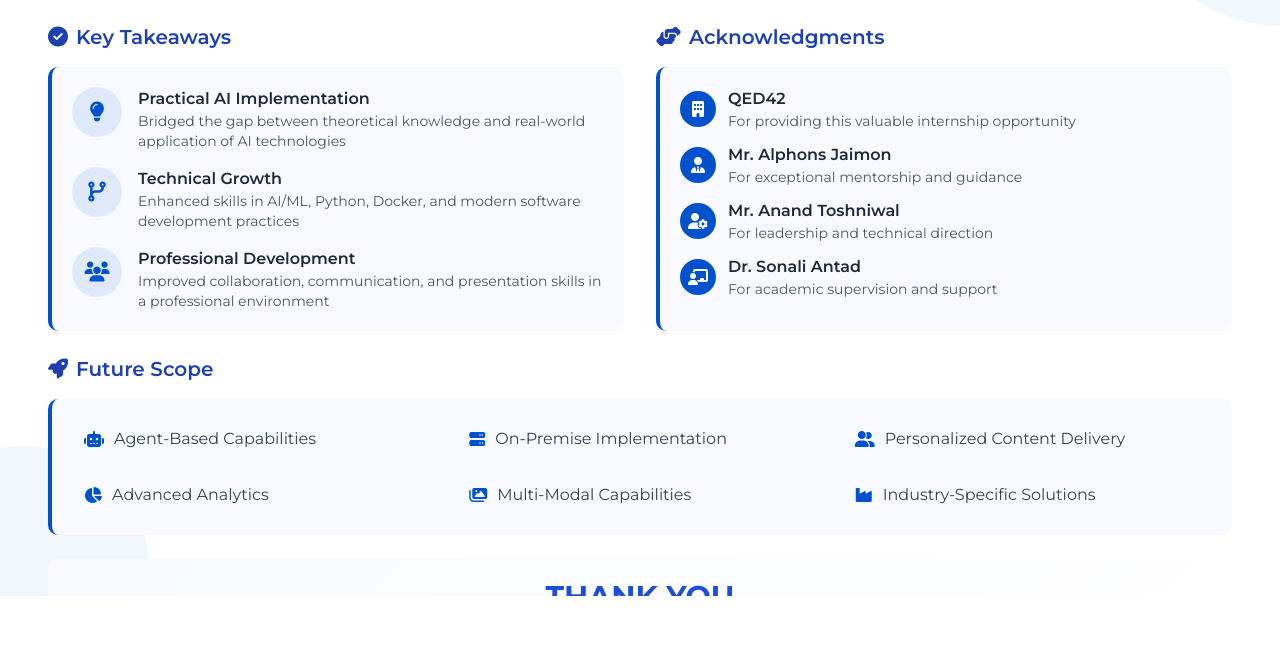
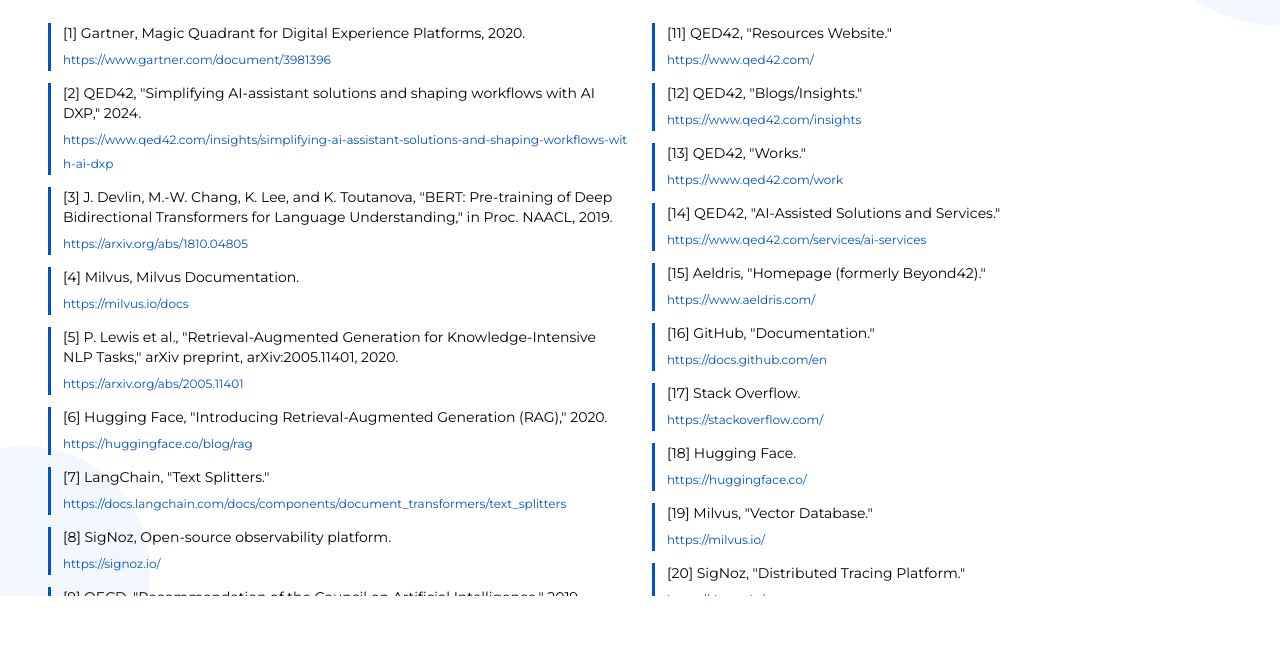
Before and after one commit to akshayram1/ai_ppt, a plain HTML site: page slide12.html in a window 1280 px wide. Shown: the part 124-784 px from the top of the page. Drawn offline with nearby package versions, Linux system fonts and the light colour scheme.

Commit message:
Add slide 13 and update slide count; change slide 12 title to "References"

```diff
--- a/slide12.html
+++ b/slide12.html
@@ -1,10 +1,11 @@
+
 <!DOCTYPE html>
 <html lang="en">
 
 <head>
     <meta charset="UTF-8">
     <meta name="viewport" content="width=device-width, initial-scale=1.0">
-    <title>Conclusion</title>
+    <title>References</title>
     <link href="https://cdn.jsdelivr.net/npm/tailwindcss@2.2.19/dist/tailwind.min.css" rel="stylesheet">
     <link rel="stylesheet" href="https://cdn.jsdelivr.net/npm/@fortawesome/fontawesome-free@6.4.0/css/all.min.css">
     <link href="https://fonts.googleapis.com/css2?family=Montserrat:wght@300;400;500;600;700&display=swap"
@@ -49,73 +50,26 @@
             z-index: 10;
         }
 
-        .summary-card {
-            border-radius: 10px;
-            transition: all 0.3s ease;
-            border-left: 4px solid #0052cc;
-            background-color: #f8faff;
-        }
-
-        .summary-card:hover {
-            transform: translateY(-5px);
-            box-shadow: 0 10px 15px -3px rgba(0, 0, 0, 0.1), 0 4px 6px -2px rgba(0, 0, 0, 0.05);
-        }
-
-        .icon-circle {
-            width: 50px;
-            height: 50px;
-            border-radius: 50%;
-            background-color: rgba(0, 82, 204, 0.1);
-            color: #0052cc;
-            display: flex;
-            align-items: center;
-            justify-content: center;
-            font-size: 20px;
-            margin-right: 16px;
-        }
-
-        .acknowledgment-item {
-            display: flex;
-            align-items: center;
+        .reference-item {
+            border-left: 3px solid #0052cc;
+            padding-left: 12px;
             margin-bottom: 12px;
-        }
-
-        .acknowledgment-icon {
-            width: 36px;
-            height: 36px;
-            border-radius: 50%;
-            background-color: #0052cc;
-            color: white;
-            display: flex;
-            align-items: center;
-            justify-content: center;
-            margin-right: 12px;
-        }
-
-        .future-item {
-            display: flex;
-            align-items: center;
-            padding: 8px 12px;
-            border-radius: 8px;
             transition: all 0.2s ease;
         }
 
-        .future-item:hover {
+        .reference-item:hover {
             background-color: rgba(0, 82, 204, 0.05);
-            transform: translateX(5px);
+            transform: translateX(3px);
         }
 
-        .future-icon {
+        .reference-link {
             color: #0052cc;
-            margin-right: 10px;
-            font-size: 16px;
+            text-decoration: none;
+            word-break: break-all;
         }
 
-        .thank-you-section {
-            text-align: center;
-            padding: 20px;
-            background: linear-gradient(135deg, #f8faff 0%, #ffffff 100%);
-            border-radius: 10px;
+        .reference-link:hover {
+            text-decoration: underline;
         }
 
         .decorative-circle {
@@ -134,169 +88,173 @@
         <div class="decorative-circle" style="width: 250px; height: 250px; bottom: -100px; left: -100px;"></div>
 
         <!-- Logo -->
-        <img src="qed42.png"
-            alt="QED42 Logo" class="logo">
+        <img src="qed42.png" alt="QED42 Logo" class="logo">
 
         <div class="p-12 relative z-10">
             <!-- Title -->
-            <h1 class="title text-center mb-8">CONCLUSION</h1>
+            <h1 class="title text-center mb-8">REFERENCES</h1>
 
-            <div class="grid grid-cols-2 gap-8 mb-6">
-                <!-- Summary Section -->
+            <div class="grid grid-cols-2 gap-6">
                 <div>
-                    <h2 class="text-xl font-semibold text-blue-800 mb-4 flex items-center">
-                        <i class="fas fa-check-circle mr-2"></i> Key Takeaways
-                    </h2>
+                    <div class="reference-item">
+                        <p class="text-sm mb-1">[1] Gartner, Magic Quadrant for Digital Experience Platforms, 2020.</p>
+                        <a href="https://www.gartner.com/document/3981396" target="_blank"
+                            class="reference-link text-xs">
+                            https://www.gartner.com/document/3981396
+                        </a>
+                    </div>
 
-                    <div class="summary-card p-5">
-                        <div class="flex items-start mb-4">
-                            <div class="icon-circle flex-shrink-0">
-                                <i class="fas fa-lightbulb"></i>
-                            </div>
-                            <div>
-                                <h3 class="font-semibold text-gray-800">Practical AI Implementation</h3>
-                                <p class="text-gray-600 text-sm">Bridged the gap between theoretical knowledge and
-                                    real-world application of AI technologies</p>
-                            </div>
-                        </div>
+                    <div class="reference-item">
+                        <p class="text-sm mb-1">[2] QED42, "Simplifying AI-assistant solutions and shaping workflows
+                            with AI DXP," 2024.</p>
+                        <a href="https://www.qed42.com/insights/simplifying-ai-assistant-solutions-and-shaping-workflows-with-ai-dxp"
+                            target="_blank" class="reference-link text-xs">
+                            https://www.qed42.com/insights/simplifying-ai-assistant-solutions-and-shaping-workflows-with-ai-dxp
+                        </a>
+                    </div>
 
-                        <div class="flex items-start mb-4">
-                            <div class="icon-circle flex-shrink-0">
-                                <i class="fas fa-code-branch"></i>
-                            </div>
-                            <div>
-                                <h3 class="font-semibold text-gray-800">Technical Growth</h3>
-                                <p class="text-gray-600 text-sm">Enhanced skills in AI/ML, Python, Docker, and modern
-                                    software development practices</p>
-                            </div>
-                        </div>
+                    <div class="reference-item">
+                        <p class="text-sm mb-1">[3] J. Devlin, M.-W. Chang, K. Lee, and K. Toutanova, "BERT:
+                            Pre-training of Deep Bidirectional Transformers for Language Understanding," in Proc. NAACL,
+                            2019.</p>
+                        <a href="https://arxiv.org/abs/1810.04805" target="_blank" class="reference-link text-xs">
+                            https://arxiv.org/abs/1810.04805
+                        </a>
+                    </div>
 
-                        <div class="flex items-start">
-                            <div class="icon-circle flex-shrink-0">
-                                <i class="fas fa-users"></i>
-                            </div>
-                            <div>
-                                <h3 class="font-semibold text-gray-800">Professional Development</h3>
-                                <p class="text-gray-600 text-sm">Improved collaboration, communication, and presentation
-                                    skills in a professional environment</p>
-                            </div>
-                        </div>
+                    <div class="reference-item">
+                        <p class="text-sm mb-1">[4] Milvus, Milvus Documentation.</p>
+                        <a href="https://milvus.io/docs" target="_blank" class="reference-link text-xs">
+                            https://milvus.io/docs
+                        </a>
+                    </div>
+
+                    <div class="reference-item">
+                        <p class="text-sm mb-1">[5] P. Lewis et al., "Retrieval-Augmented Generation for
+                            Knowledge-Intensive NLP Tasks," arXiv preprint, arXiv:2005.11401, 2020.</p>
+                        <a href="https://arxiv.org/abs/2005.11401" target="_blank" class="reference-link text-xs">
+                            https://arxiv.org/abs/2005.11401
+                        </a>
+                    </div>
+
+                    <div class="reference-item">
+                        <p class="text-sm mb-1">[6] Hugging Face, "Introducing Retrieval-Augmented Generation (RAG),"
+                            2020.</p>
+                        <a href="https://huggingface.co/blog/rag" target="_blank" class="reference-link text-xs">
+                            https://huggingface.co/blog/rag
+                        </a>
+                    </div>
+
+                    <div class="reference-item">
+                        <p class="text-sm mb-1">[7] LangChain, "Text Splitters."</p>
+                        <a href="https://docs.langchain.com/docs/components/document_transformers/text_splitters"
+                            target="_blank" class="reference-link text-xs">
+                            https://docs.langchain.com/docs/components/document_transformers/text_splitters
+                        </a>
+                    </div>
+
+                    <div class="reference-item">
+                        <p class="text-sm mb-1">[8] SigNoz, Open-source observability platform.</p>
+                        <a href="https://signoz.io/" target="_blank" class="reference-link text-xs">
+                            https://signoz.io/
+                        </a>
+                    </div>
+
+                    <div class="reference-item">
+                        <p class="text-sm mb-1">[9] OECD, "Recommendation of the Council on Artificial Intelligence,"
+                            2019.</p>
+                        <a href="https://legalinstruments.oecd.org/en/instruments/OECD-LEGAL-0449" target="_blank"
+                            class="reference-link text-xs">
+                            https://legalinstruments.oecd.org/en/instruments/OECD-LEGAL-0449
+                        </a>
+                    </div>
+
+                    <div class="reference-item">
+                        <p class="text-sm mb-1">[10] Stanford HAI, "AI Guardrails and Responsible Innovation," 2023.</p>
+                        <a href="https://hai.stanford.edu/news/ai-guardrails-and-responsible-innovationa"
+                            target="_blank" class="reference-link text-xs">
+                            https://hai.stanford.edu/news/ai-guardrails-and-responsible-innovationa
+                        </a>
                     </div>
                 </div>
 
-                <!-- Acknowledgments -->
                 <div>
-                    <h2 class="text-xl font-semibold text-blue-800 mb-4 flex items-center">
-                        <i class="fas fa-hands-helping mr-2"></i> Acknowledgments
-                    </h2>
+                    <div class="reference-item">
+                        <p class="text-sm mb-1">[11] QED42, "Resources Website."</p>
+                        <a href="https://www.qed42.com/" target="_blank" class="reference-link text-xs">
+                            https://www.qed42.com/
+                        </a>
+                    </div>
 
-                    <div class="summary-card p-5">
-                        <div class="acknowledgment-item">
-                            <div class="acknowledgment-icon">
-                                <i class="fas fa-building"></i>
-                            </div>
-                            <div>
-                                <h3 class="font-semibold text-gray-800">QED42</h3>
-                                <p class="text-gray-600 text-sm">For providing this valuable internship opportunity</p>
-                            </div>
-                        </div>
+                    <div class="reference-item">
+                        <p class="text-sm mb-1">[12] QED42, "Blogs/Insights."</p>
+                        <a href="https://www.qed42.com/insights" target="_blank" class="reference-link text-xs">
+                            https://www.qed42.com/insights
+                        </a>
+                    </div>
 
-                        <div class="acknowledgment-item">
-                            <div class="acknowledgment-icon">
-                                <i class="fas fa-user-tie"></i>
-                            </div>
-                            <div>
-                                <h3 class="font-semibold text-gray-800">Mr. Alphons Jaimon</h3>
-                                <p class="text-gray-600 text-sm">For exceptional mentorship and guidance</p>
-                            </div>
-                        </div>
+                    <div class="reference-item">
+                        <p class="text-sm mb-1">[13] QED42, "Works."</p>
+                        <a href="https://www.qed42.com/work" target="_blank" class="reference-link text-xs">
+                            https://www.qed42.com/work
+                        </a>
+                    </div>
 
-                        <div class="acknowledgment-item">
-                            <div class="acknowledgment-icon">
-                                <i class="fas fa-user-cog"></i>
-                            </div>
-                            <div>
-                                <h3 class="font-semibold text-gray-800">Mr. Anand Toshniwal</h3>
-                                <p class="text-gray-600 text-sm">For leadership and technical direction</p>
-                            </div>
-                        </div>
+                    <div class="reference-item">
+                        <p class="text-sm mb-1">[14] QED42, "AI-Assisted Solutions and Services."</p>
+                        <a href="https://www.qed42.com/services/ai-services" target="_blank"
+                            class="reference-link text-xs">
+                            https://www.qed42.com/services/ai-services
+                        </a>
+                    </div>
 
-                        <div class="acknowledgment-item">
-                            <div class="acknowledgment-icon">
-                                <i class="fas fa-chalkboard-teacher"></i>
-                            </div>
-                            <div>
-                                <h3 class="font-semibold text-gray-800">Dr. Sonali Antad</h3>
-                                <p class="text-gray-600 text-sm">For academic supervision and support</p>
-                            </div>
-                        </div>
+                    <div class="reference-item">
+                        <p class="text-sm mb-1">[15] Aeldris, "Homepage (formerly Beyond42)."</p>
+                        <a href="https://www.aeldris.com/" target="_blank" class="reference-link text-xs">
+                            https://www.aeldris.com/
+                        </a>
                     </div>
-                </div>
-            </div>
 
-            <!-- Future Scope -->
-            <div class="mb-6">
-                <h2 class="text-xl font-semibold text-blue-800 mb-4 flex items-center">
-                    <i class="fas fa-rocket mr-2"></i> Future Scope
-                </h2>
+                    <div class="reference-item">
+                        <p class="text-sm mb-1">[16] GitHub, "Documentation."</p>
+                        <a href="https://docs.github.com/en" target="_blank" class="reference-link text-xs">
+                            https://docs.github.com/en
+                        </a>
+                    </div>
 
-                <div class="summary-card p-5">
-                    <div class="grid grid-cols-3 gap-4">
-                        <div class="future-item">
-                            <i class="fas fa-robot future-icon"></i>
-                            <span class="text-gray-700">Agent-Based Capabilities</span>
-                        </div>
+                    <div class="reference-item">
+                        <p class="text-sm mb-1">[17] Stack Overflow.</p>
+                        <a href="https://stackoverflow.com/" target="_blank" class="reference-link text-xs">
+                            https://stackoverflow.com/
+                        </a>
+                    </div>
 
-                        <div class="future-item">
-                            <i class="fas fa-server future-icon"></i>
-                            <span class="text-gray-700">On-Premise Implementation</span>
-                        </div>
+                    <div class="reference-item">
+                        <p class="text-sm mb-1">[18] Hugging Face.</p>
+                        <a href="https://huggingface.co/" target="_blank" class="reference-link text-xs">
+                            https://huggingface.co/
+                        </a>
+                    </div>
 
-                        <div class="future-item">
-                            <i class="fas fa-user-friends future-icon"></i>
-                            <span class="text-gray-700">Personalized Content Delivery</span>
-                        </div>
+                    <div class="reference-item">
+                        <p class="text-sm mb-1">[19] Milvus, "Vector Database."</p>
+                        <a href="https://milvus.io/" target="_blank" class="reference-link text-xs">
+                            https://milvus.io/
+                        </a>
+                    </div>
 
-                        <div class="future-item">
-                            <i class="fas fa-chart-pie future-icon"></i>
-                            <span class="text-gray-700">Advanced Analytics</span>
-                        </div>
-
-                        <div class="future-item">
-                            <i class="fas fa-images future-icon"></i>
-                            <span class="text-gray-700">Multi-Modal Capabilities</span>
-                        </div>
-
-                        <div class="future-item">
-                            <i class="fas fa-industry future-icon"></i>
-                            <span class="text-gray-700">Industry-Specific Solutions</span>
-                        </div>
-                    </div>
-                </div>
-            </div>
-
-            <!-- Thank You Section -->
-            <div class="thank-you-section">
-                <h2 class="text-3xl font-bold text-blue-700 mb-2">THANK YOU</h2>
-                <p class="text-gray-600">
-                    This internship has been an invaluable learning experience and a significant milestone in my
-                    professional journey.
-                </p>
-                <div class="mt-4 flex justify-center space-x-4">
-                    <div class="flex items-center text-gray-500">
-                        <i class="fas fa-envelope mr-2"></i>
-                        <span>akshay.chame@vit.edu</span>
-                    </div>
-                    <div class="flex items-center text-gray-500">
-                        <i class="fab fa-linkedin mr-2"></i>
-                        <span>linkedin.com/in/akshay-chame</span>
+                    <div class="reference-item">
+                        <p class="text-sm mb-1">[20] SigNoz, "Distributed Tracing Platform."</p>
+                        <a href="https://signoz.io/" target="_blank" class="reference-link text-xs">
+                            https://signoz.io/
+                        </a>
                     </div>
                 </div>
             </div>
         </div>
 
-        <!-- Bottom accent line -->
-
+        <!-- Bottom accent line
+        <div class="blue-line"></div> -->
     </div>
 </body>
 
```
Also changed, not shown: index.html (+11 -2 lines), slide13.html (added, +303 -0 lines).
